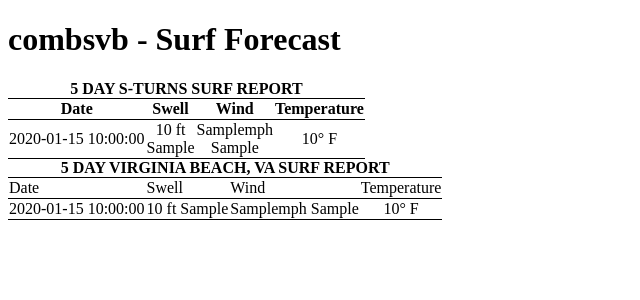
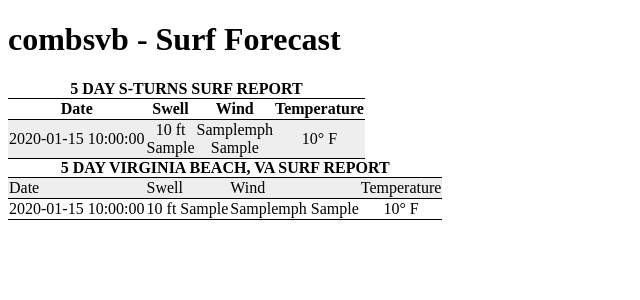
Before and after one commit to combssm/surf-forecast, a Flask app: template templates/index.html in a window 1280 px wide. Shown: the top 300 px of the page, without its empty margins (0-640 px from the left). Run offline with Flask 2, Linux system fonts and the light colour scheme; the template is opened without the code that fills it: most values are stand-ins (such as "Sample title", 1, 10 or a date in 2020).

Commit message:
jan062020: two forecasts

```diff
--- a/static/style.css
+++ b/static/style.css
@@ -60,3 +60,7 @@ caption {
     font-weight: bold;
     text-align: -webkit-center
 }
+
+tbody tr:nth-child(odd) {
+    background: #eee;
+}
```
